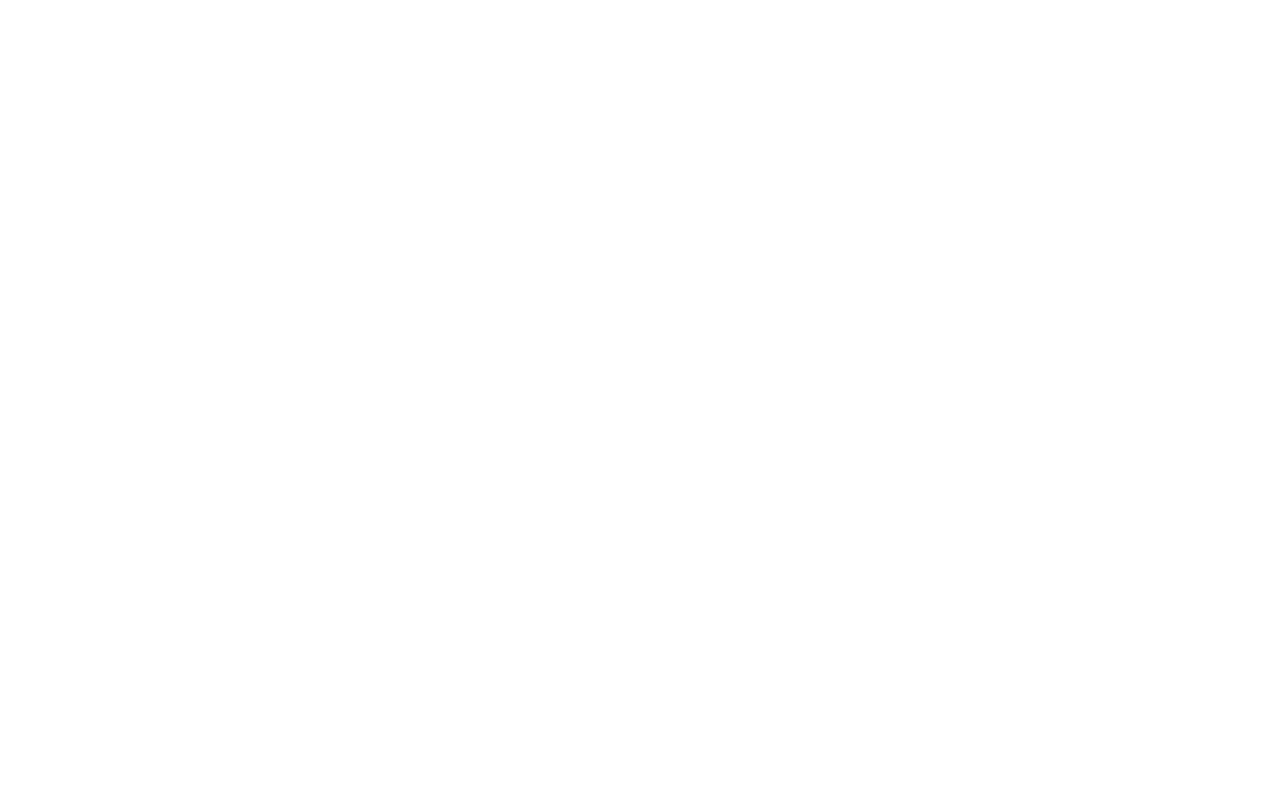
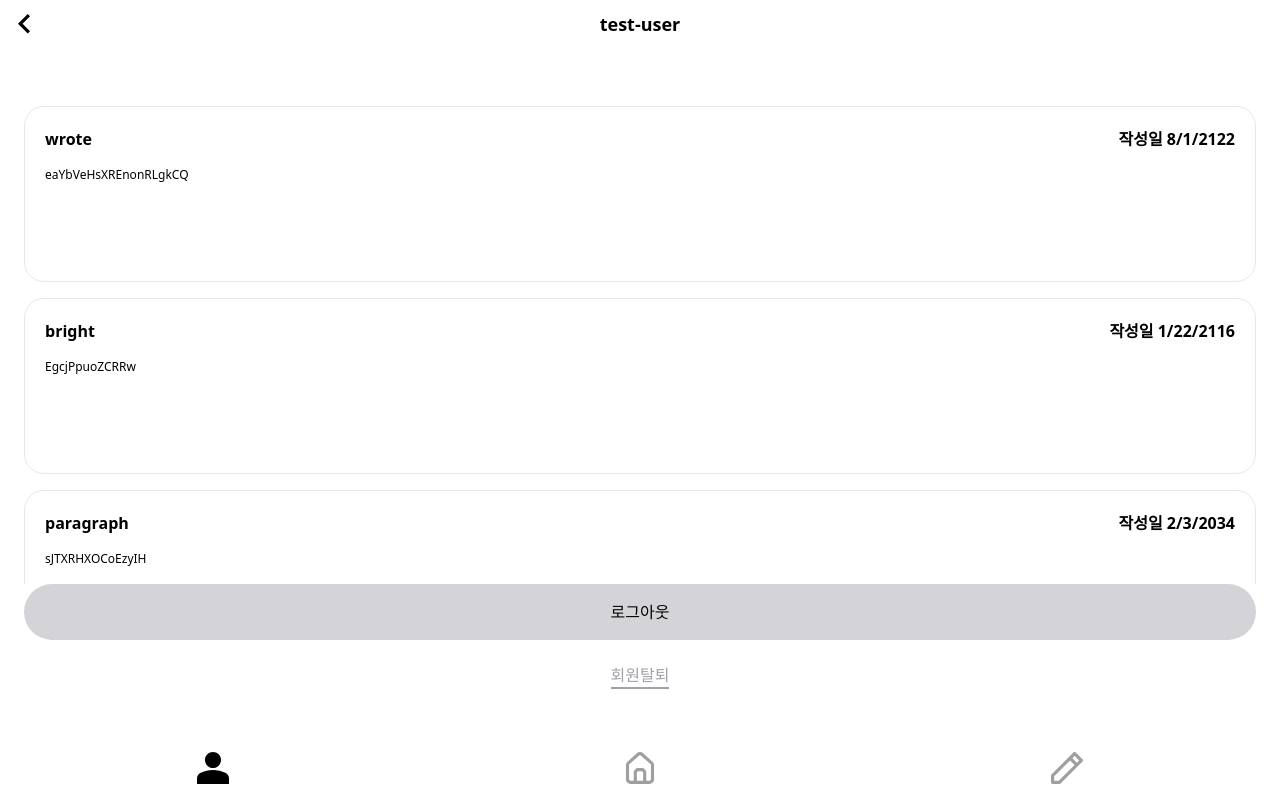
Before and after one commit to project-writers/ilsang-0gam, a React (Vite) app in the folder frontend/: page /mypage/test-user in a window 1280 px wide. Before the commit this address had no page. Built offline with nearby package versions, Linux system fonts and the light colour scheme.

Commit message:
feat nav Link

```diff
--- a/frontend/src/Router.tsx
+++ b/frontend/src/Router.tsx
@@ -17,7 +17,7 @@
 				<Route path="/main" element={<MainPage />}></Route>
 				<Route path="/watch/:id" element={<Watch />} />
 				<Route path="/write" element={<Write />}></Route>
-				<Route path="/mypage" element={<MyPage />}></Route>
+				<Route path="/mypage/:id" element={<MyPage />}></Route>
 			</Routes>
 		</BrowserRouter>
 	)
--- a/frontend/src/component/NavBar.tsx
+++ b/frontend/src/component/NavBar.tsx
@@ -1,6 +1,27 @@
+import { Link } from 'react-router-dom'
+
 export function NavBar() {
+	const getUserId = () => {
+		return 'test-user'
+	}
+
 	return (
-		<div className="w-full h-16 mt-7 fixed bottom-0 z-50 flex justify-around items-center bg-white">
+		<div className="nav w-full h-16 mt-7 fixed bottom-0 z-50 flex justify-around items-center bg-white">
+			<Link to={'/mypage/' + getUserId()}>
+				<MyPageBtnSVG />
+			</Link>
+			<Link to="/main">
+				<MainPageBtnSVG />
+			</Link>
+			<Link to="write">
+				<WriteBtnSVG />
+			</Link>
+		</div>
+	)
+}
+
+function MyPageBtnSVG() {
+	return (
 		<svg
 			className="w-8 h-8"
 			width="20"
@@ -14,6 +35,10 @@
 				fill="black"
 			/>
 		</svg>
+	)
+}
+function MainPageBtnSVG() {
+	return (
 		<svg
 			className="w-8 h-8"
 			width="29"
@@ -27,6 +52,10 @@
 				fill="#9F9F9F"
 			/>
 		</svg>
+	)
+}
+function WriteBtnSVG() {
+	return (
 		<svg
 			className="w-8 h-8"
 			width="32"
@@ -40,6 +69,5 @@
 				fill="#9F9F9F"
 			/>
 		</svg>
-		</div>
 	)
 }
--- /dev/null
+++ b/frontend/src/page/mypage/Footer.tsx
@@ -0,0 +1,19 @@
+import { NavBar } from '@/component/NavBar.tsx'
+
+export function Footer() {
+	return (
+		<footer className="absolute bottom-0 w-full h-[180px] bg-white">
+			<div className="fixed bottom-24 right-0 w-full h-[120px] px-6 text-center items-center flex flex-col gap-2 bg-white">
+				<button className="w-full h-[60px] bg-zinc-300 rounded-full">
+					로그아웃
+				</button>
+				<div className="w-full h-[60px] flex justify-center">
+					<button className="w-fit h-fit right-0 text-zinc-400 border-b-2 border-zinc-400 m-auto">
+						회원탈퇴
+					</button>
+				</div>
+			</div>
+			<NavBar />
+		</footer>
+	)
+}
--- a/frontend/src/page/mypage/MyPage.tsx
+++ b/frontend/src/page/mypage/MyPage.tsx
@@ -1,7 +1,49 @@
 import { Header } from '@/component/Header'
 import { NavBar } from '@/component/NavBar'
+import { useLocation } from 'react-router-dom'
+import { Footer } from './Footer.tsx'
+
+function findContainer(el: HTMLElement) {
+	if (el.classList.contains('btn')) return el
+	else return findContainer(el.parentElement as HTMLElement)
+}
+
+const goto = (e: MouseEvent) => {
+	const target = e.target as HTMLElement
+	if (target.classList.contains('nav')) return
+	const btn = findContainer(target)
+	const toUrl = btn.getAttribute('data-href')
+	console.log(toUrl)
+}
 
 export function MyPage() {
+	const userId = useLocation().pathname.replace('/mypage/', '')
+
+	return (
+		<div className="w-screen h-screen relative overflow-hidden">
+			<Header name={userId} />
+			<section className="translate-y-[90px] w-full h-full px-6 overflow-y-scroll scrollbar-hide">
+				{dummy.map((o, i) => {
+					return (
+						<div
+							key={o.title + i}
+							className="mt-4 px-5 py-5 h-44 border rounded-[20px] bg-white"
+						>
+							<div className="flex font-bold text-base justify-between">
+								<div className="">{o.title}</div>
+								<div className="">작성일 {o.date}</div>
+							</div>
+							<div className="mt-4 text-xs">{o.content}</div>
+						</div>
+					)
+				})}
+				<div className="w-full h-[180px] " />
+			</section>
+			<Footer />
+		</div>
+	)
+}
+
 const dummy = [
 	{
 		title: 'wrote',
@@ -70,35 +112,3 @@
 		tag: '',
 	},
 ]
-
-	return (
-		<div className="w-screen h-screen relative overflow-hidden">
-			<Header name={'나는어피치'} />
-			<section className="translate-y-[90px] w-full h-full px-6 overflow-y-scroll scrollbar-hide">
-				{dummy.map((o) => {
-					return (
-						<div className="mt-4 px-5 py-5 h-44 border rounded-[20px] bg-white">
-							<div className="flex font-bold text-base justify-between">
-								<div className="">{o.title}</div>
-								<div className="">작성일 {o.date}</div>
-							</div>
-							<div className="mt-4 text-xs">{o.content}</div>
-						</div>
-					)
-				})}
-				<div className="w-full h-[180px] " />
-			</section>
-			<footer className="absolute bottom-0 w-full h-[180px] bg-white">
-				<div className="fixed bottom-24 right-0 w-full h-[60px] px-6 text-center items-center">
-					<button className="w-full h-full bg-zinc-300 rounded-full">
-						확인
-					</button>
-					<div className="w-fit right-0 border-b-2 border-black text-right">
-						회원탈퇴
-					</div>
-				</div>
-				<NavBar />
-			</footer>
-		</div>
-	)
-}
```
Lines whose indentation alone changed are shown as unchanged.
